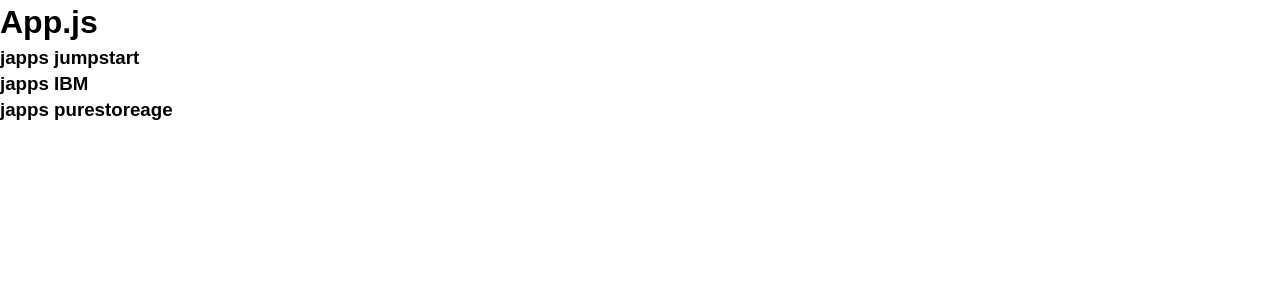
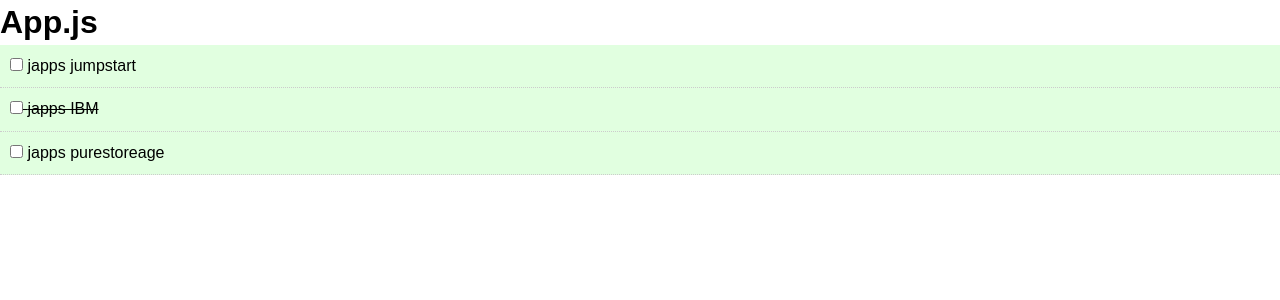
Before and after one commit to andyl2020/react_learning-, a React (Create React App) app: page / in a window 1280 px wide. Shown: the top 300 px of the page. Built offline with nearby package versions, Linux system fonts and the light colour scheme.

Commit message:
ckpt: checkboxes work, but have not climbed the ladder to change stage in app.js yet

```diff
--- a/src/App.js
+++ b/src/App.js
@@ -13,7 +13,7 @@ class App extends Component {
       {
         id: 2,
         taskName: 'japps IBM',
-        completed: false
+        completed: true
       },
       {
         id: 3,
--- a/src/components/TodoItem.js
+++ b/src/components/TodoItem.js
@@ -1,13 +1,48 @@
-import React, { Component } from 'react'
+import React, { Component } from 'react';
+import PropTypes from 'prop-types';
 
 export class TodoItem extends Component {
+    getStyle = () => {
+        // TODO
+        // todoItemStyle = Object.assign({textDecoration: this.props.todoItem.completed ? 'line-through' : 'none'},todoItemStyle)
+        // return{
+        //     todoItemStyle
+        // }
+        return{
+            background: '#e1ffe0', //lime green (light)
+            padding: '10px',
+            borderBottom: '1px #ccc dotted',
+            textDecoration: this.props.todoItem.completed ? 'line-through' : 'none'
+        }
+    }
+
+    checkboxComplete = (e) => {
+        console.log(this.props)
+    }
+
     render() {
         return (
-            <div>
-               <h3>{this.props.todoItem.taskName}</h3>
+
+            <div style={this.getStyle()}>
+               <p>
+                    <input type="checkbox" onChange={this.checkboxComplete}/> {' '}
+                    {this.props.todoItem.taskName}
+                </p>
             </div>
         )
     }
 }
 
+var todoItemStyle = {
+    background: '#e1ffe0', //lime green (light)
+    padding: '10px',
+    borderBottom: '1px #ccc dotted'
+}
+
+//propTypes
+TodoItem.propType = {
+    key: PropTypes.number.isRequired,
+    todoItem: PropTypes.object.isRequired
+}
+
 export default TodoItem
--- a/src/components/Todos.js
+++ b/src/components/Todos.js
@@ -1,5 +1,6 @@
 import React, { Component } from 'react';
 import TodoItem from './TodoItem';
+import PropType from 'prop-types';
 
 class Todos extends Component {
   render() {
@@ -10,4 +11,9 @@ class Todos extends Component {
   }
 }
 
+//propTypes
+Todos.propTypes = {
+  todoz: PropType.array.isRequired
+}
+
 export default Todos;
```
